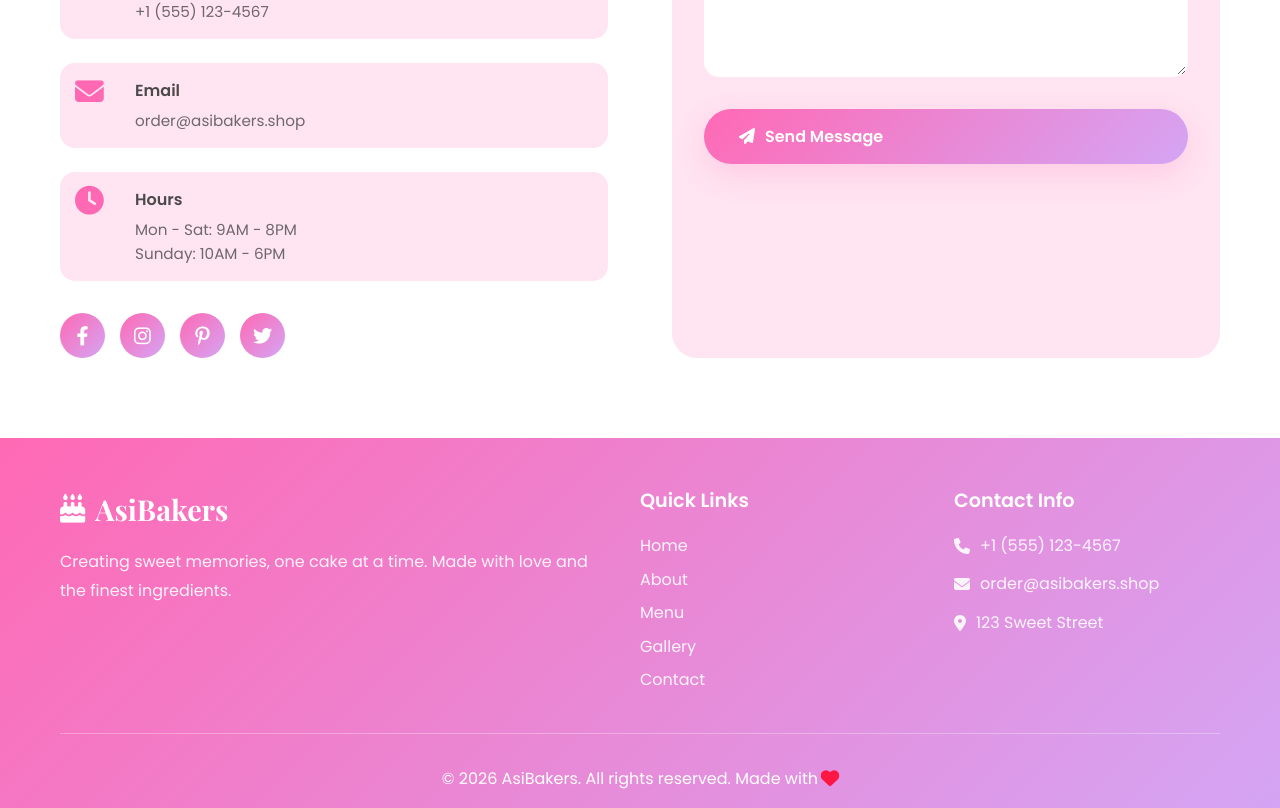
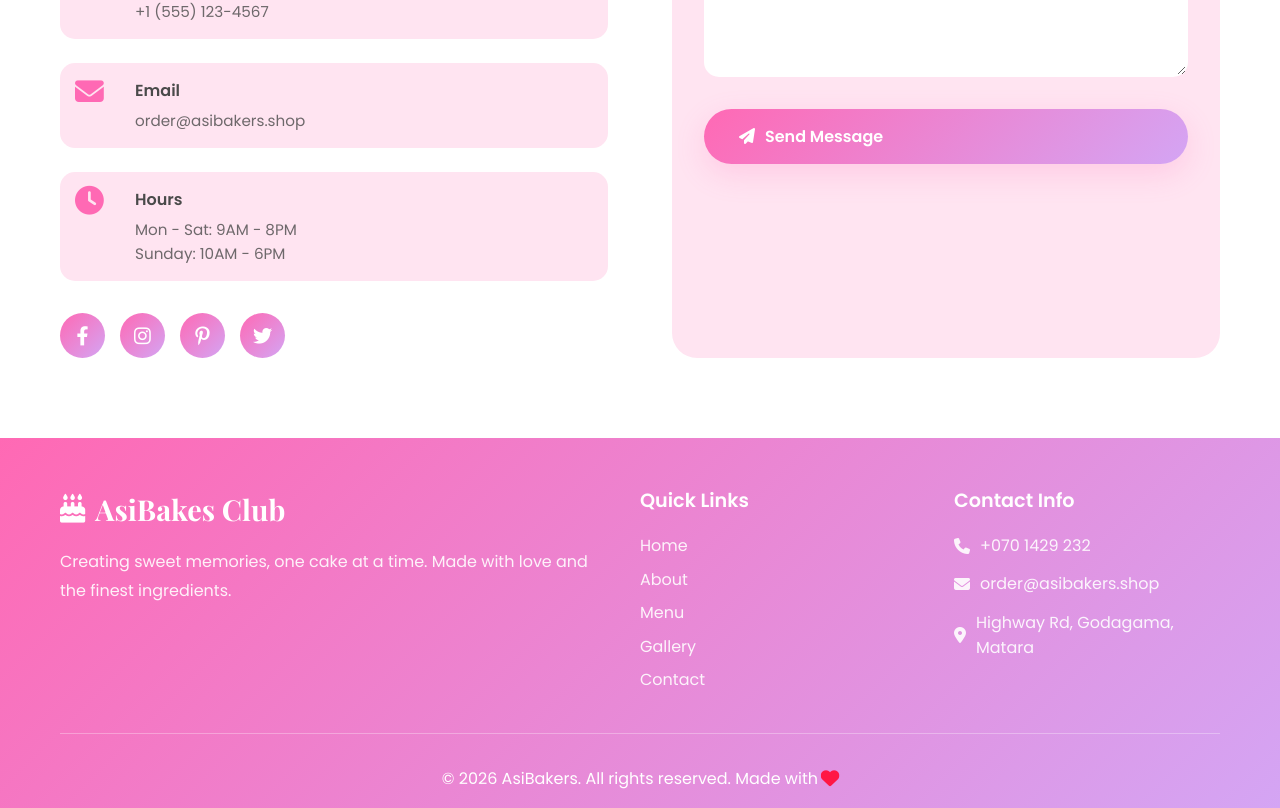
Before and after one commit to kavishkakalhara1/asibakers, a React (Vite) app: page / in a window 1280 px wide. Shown: the part 5190-5998 px from the top of the page. Built offline with nearby package versions, Linux system fonts and the light colour scheme; no server answers.

Commit message:
og images added

```diff
--- a/index.html
+++ b/index.html
@@ -61,12 +61,12 @@
       "url": "https://asibakers.shop",
       "logo": "https://asibakers.shop/cake-icon.svg",
       "image": "https://asibakers.shop/og-image.svg",
-      "telephone": "+1-234-567-8900",
+      "telephone": "+070 1429 232",
       "address": {
         "@type": "PostalAddress",
-        "streetAddress": "123 Bakery Street",
-        "addressLocality": "Sweet Town",
-        "addressCountry": "US"
+        "streetAddress": "Highway Rd",
+        "addressLocality": "Godagama",
+        "addressCountry": "Matara"
       },
       "geo": {
         "@type": "GeoCoordinates",
@@ -74,7 +74,7 @@
         "longitude": "-74.0060"
       },
       "openingHours": "Mo-Su 09:00-20:00",
-      "priceRange": "Rs 2500-6500",
+      "priceRange": "Rs 2500-25000",
       "servesCuisine": "Desserts",
       "menu": "https://asibakers.shop/#products",
       "sameAs": [
--- a/src/components/Footer.jsx
+++ b/src/components/Footer.jsx
@@ -19,7 +19,7 @@ const Footer = () => {
           <div className="footer-about">
             <h3>
               <i className="fas fa-birthday-cake"></i>
-              AsiBakers
+              AsiBakes Club
             </h3>
             <p>Creating sweet memories, one cake at a time. Made with love and the finest ingredients.</p>
           </div>
@@ -35,9 +35,9 @@ const Footer = () => {
           </div>
           <div className="footer-contact">
             <h4>Contact Info</h4>
-            <p><i className="fas fa-phone"></i> +1 (555) 123-4567</p>
+            <p><i className="fas fa-phone"></i> +070 1429 232</p>
             <p><i className="fas fa-envelope"></i> order@asibakers.shop</p>
-            <p><i className="fas fa-map-marker-alt"></i> 123 Sweet Street</p>
+            <p><i className="fas fa-map-marker-alt"></i> Highway Rd, Godagama, Matara</p>
           </div>
         </div>
         <div className="footer-bottom">
```
